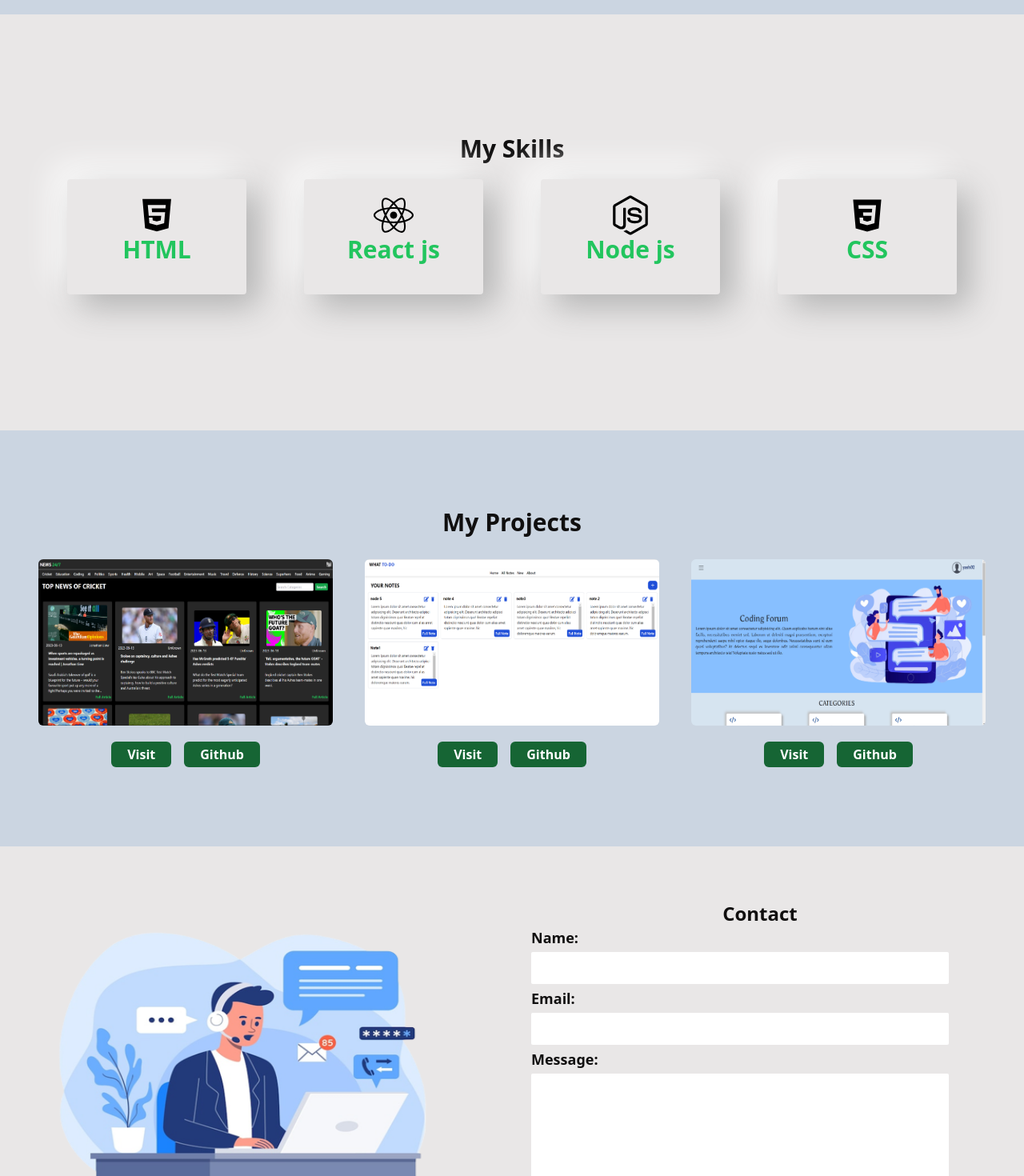
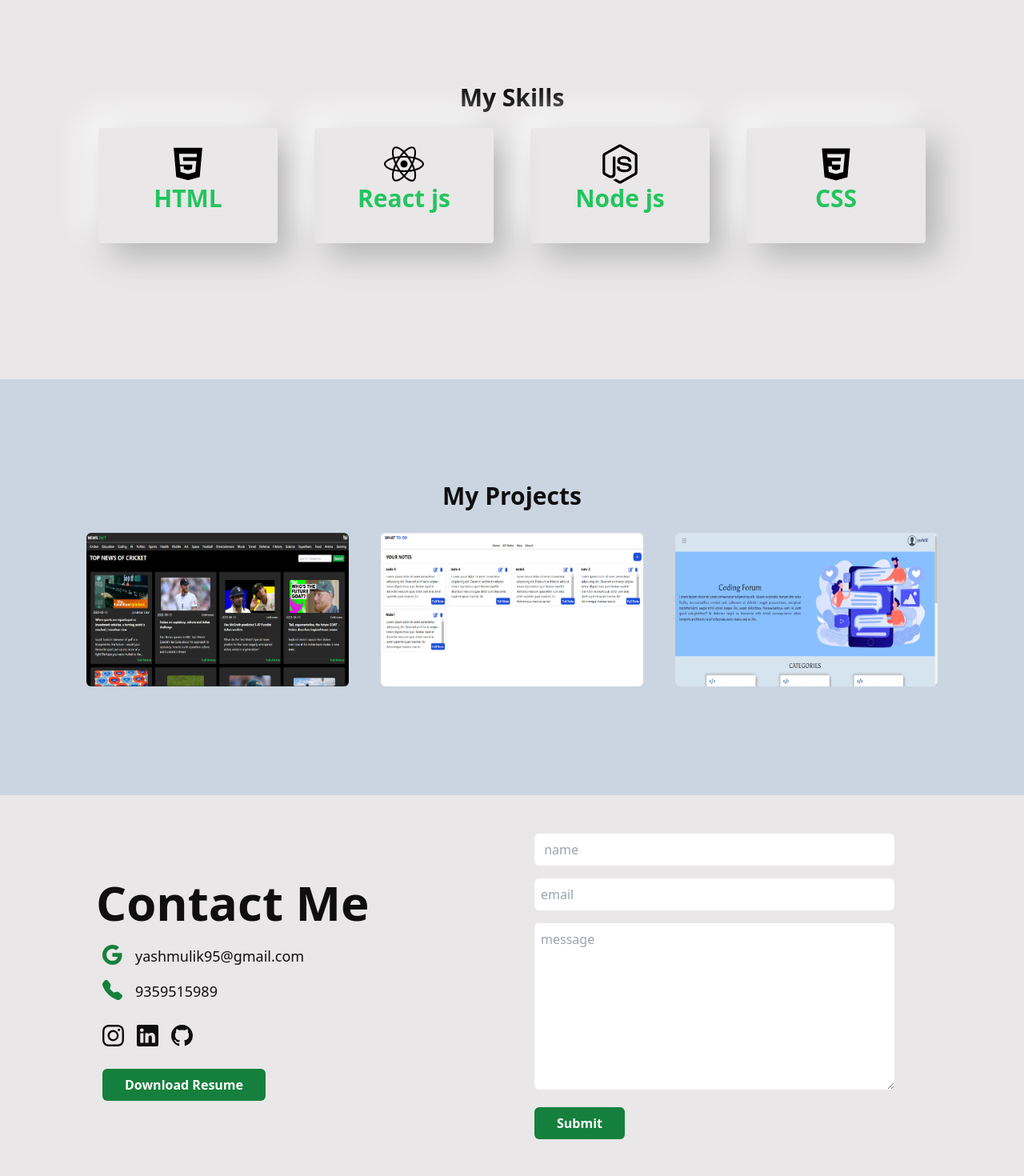
Before and after one commit to YashMulik2005/portfolio, a React (Vite) app: page / in a window 1280 px wide. Shown: the part 1330-2800 px from the top of the page at 80% size. Built offline with nearby package versions, Linux system fonts and the light colour scheme.

Commit message:
project animation done

```diff
--- a/src/components/About.jsx
+++ b/src/components/About.jsx
@@ -21,7 +21,7 @@ function About() {
     }
 
     return (
-        <div className={`flex flex-col-reverse sm:mt-[-10px] sm:flex-row py-7 sm:py-0 ${theme == "dark" ? "bg-[#0E0B0B]" : " bg-slate-300"} `} id='about' onClick={handlenav}>
+        <div className={`flex flex-col-reverse sm:mt-[-10px] sm:flex-row py-7 sm:px-20 sm:py-0 ${theme == "dark" ? "bg-[#0E0B0B]" : " bg-slate-300"} `} id='about' onClick={handlenav}>
             <div className=' sm:w-1/2 sm:h-[70vh] w-full '>
                 <LazyLoadImage src={photo} alt="" className=' w-[70vh] h-[65vh] p-8 sm:p-10' effect='blur' />
             </div>
@@ -42,7 +42,7 @@ function About() {
                     frameworks. Learn technologies quickly, helping to shorten turnaround times.
                     Through my coursework and personal projects, I have gained hands-on experience in developing web applications and software solutions.
                     What sets me apart is my insatiable hunger for learning. I thrive on the opportunity to acquire new knowledge and skills, and I actively seek out the latest technologies and frameworks to stay ahead of the curve.</p>
-                <button className={`${theme == 'dark' ? ' bg-green-500' : ' bg-green-700'} text-white rounded-sm py-1 px-2 font-semibold w-40 my-4`}>More Information</button>
+                <button className={`${theme == 'dark' ? ' bg-green-700' : ' bg-green-800'} text-white rounded-sm py-1 px-2 font-semibold w-40 my-4`}>More Information</button>
             </motion.div>
         </div>
     )
--- a/src/components/Contact.jsx
+++ b/src/components/Contact.jsx
@@ -1,6 +1,8 @@
 import React from 'react'
 import photo from '../assets/contact.png'
 import themehook from './ThemeContext'
+import { BsFillTelephoneFill, BsGoogle, BsInstagram, BsLinkedin, BsGithub } from 'react-icons/bs'
+import pdf from '../assets/Resume.pdf'
 
 function Contact() {
     const { setheight } = themehook()
@@ -9,21 +11,33 @@ function Contact() {
         setheight(false)
     }
     return (
-        <div className=' flex flex-col sm:flex-row m-5' id='contact' onClick={handlenav}>
-            <div className=' sm:w-1/2 w-full p-5'>
-                <img src={photo} alt="" className=' w-[90%] h-[90%] bg-contain' />
+        <div className=' flex flex-col sm:flex-row m-5 sm:px-20' id='contact' onClick={handlenav}>
+            <div className=' sm:w-1/2 w-full p-5 flex flex-col justify-center items-start'>
+                <h1 className=' text-center text-[40px] sm:text-[60px] font-bold'>Contact Me</h1>
+                <section>
+                    <section className=' flex'>
+                        <BsGoogle size={25} className=' m-2 text-green-700' />
+                        <h1 className=' m-2 text-lg' >yashmulik95@gmail.com</h1>
+                    </section>
+                    <section className=' flex'>
+                        <BsFillTelephoneFill size={25} className=' m-2 text-green-700' />
+                        <h1 className=' m-2 text-lg'>9359515989</h1>
+                    </section>
+                </section>
+                <section className=' flex my-3'>
+                    <a href="" target='blank'><BsInstagram size={27} className=' m-2' /></a>
+                    <a href="" target='blank'><BsLinkedin size={27} className=' m-2' /></a>
+                    <a href="" target='blank'><BsGithub size={27} className=' m-2' /></a>
+                </section>
+                <a href={pdf}><button className=' bg-green-700 text-white py-2 px-7 rounded-md m-2 font-semibold'>Download Resume</button></a>
             </div>
             <div className=' sm:w-1/2 w-full p-5 flex justify-center items-center'>
                 <div className=' w-full '>
                     <form>
-                        <h1 className=' text-center text-2xl font-bold'>Contact</h1>
-                        <label className=' text-lg font-semibold m-1'>Name:</label><br />
-                        <input type='text' className=' w-full sm:w-[90%] rounded-sm p-2 m-1' /><br />
-                        <label className=' text-lg font-semibold m-1'>Email:</label><br />
-                        <input type='email' className=' w-full sm:w-[90%] rounded-sm p-2 m-1' /><br />
-                        <label className=' text-lg font-semibold m-1'>Message:</label><br />
-                        <textarea rows={8} className=' w-full sm:w-[90%] rounded-sm p-2 m-1'></textarea><br />
-                        <button className=' bg-green-800 text-white rounded-sm py-1 px-3'>Submit</button>
+                        <input type='text' className=' w-full sm:w-[90%] rounded-md p-2 m-2 focus:bg-white text-black' placeholder=' name' /><br />
+                        <input type='email' className=' w-full sm:w-[90%] rounded-md p-2 m-2 focus:bg-white text-black' placeholder='email' /><br />
+                        <textarea rows={8} className=' w-full sm:w-[90%] rounded-md p-2 m-2 focus:bg-white text-black' placeholder='message'></textarea><br />
+                        <button className=' bg-green-700 text-white rounded-md py-2 px-7 m-2 font-semibold'>Submit</button>
                     </form>
                 </div>
             </div>
--- a/src/components/Projects.jsx
+++ b/src/components/Projects.jsx
@@ -3,6 +3,8 @@ import forum from '../assets/forum.png'
 import news from '../assets/news.png'
 import notes from '../assets/notes.png'
 import themehook from './ThemeContext'
+import { BiLink } from 'react-icons/bi'
+import { BsGithub } from 'react-icons/bs'
 
 function Projects() {
     const { theme, setheight } = themehook()
@@ -11,29 +13,60 @@ function Projects() {
         setheight(false)
     }
     return (
-        <div className={`${theme == "dark" ? "bg-[#0E0B0B]" : "bg-slate-300"}  p-5 sm:h-[65vh] flex flex-col justify-center items-center `} id="project" onClick={handlenav}>
+        <div className={`${theme == "dark" ? "bg-[#0E0B0B]" : "bg-slate-300"}  p-5 sm:h-[65vh] flex flex-col justify-center items-center sm:px-20 `} id="project" onClick={handlenav}>
             <h1 className=' text-center text-3xl font-bold mt-5'>My Projects</h1>
+
             <div className=' flex flex-col sm:flex-row p-2'>
-                <div className=' sm:w-1/3 w-full  m-2 p-3'>
-                    <img src={news} alt="" className=' w-full sm:h-[82%] h-40 rounded-md' />
-                    <section className=' flex justify-center p-3'>
-                        <button className=' bg-green-800 text-white py-1 px-5 m-2 rounded-md font-bold'><a href="https://news020202.netlify.app/">Visit</a></button>
-                        <button className=' bg-green-800 text-white py-1 px-5 m-2 rounded-md font-bold'><a href=" https://github.com/YashMulik2005/News_app.git">Github</a></button>
-                    </section>
+                <div className=' group sm:w-1/3 w-full m-2 p-3'>
+                    <div className='group h-48 relative hover:scale-110 '>
+                        <img src={news} alt="" className=' bg-grad w-full h-[100%] opacity-100 rounded-md group-hover:opacity-35' />
+
+                        <div className=' flex absolute bottom-0 left-0 opacity-80 w-full h-0 group-hover:h-full bg-gradient-to-b from-green-400 to-green-950  justify-center items-center transition-all ease-linear duration-300 rounded ' >
+                            <section className=' group-hover:flex justify-center p-3 hidden'>
+                                <section className=' bg-white rounded-full mx-2'>
+                                    <button className=' text-black m-2 '><a href="https://news020202.netlify.app/" target='black'><BiLink size={30} /></a></button>
+                                </section>
+                                <section className=' bg-white rounded-full mx-2'>
+                                    <button className=' text-black m-2 '><a href=" https://github.com/YashMulik2005/News_app.git" target='black'><BsGithub size={30} /></a></button>
+                                </section>
+                            </section>
+                        </div>
+                    </div>
+
                 </div>
-                <div className={` sm:w-1/3 w-full m-2 p-3  `} >
-                    <img src={notes} alt="" className=' w-full sm:h-[82%] h-40 rounded-md' />
-                    <section className=' flex justify-center p-3'>
-                        <button className=' bg-green-800 text-white py-1 px-5 m-2 rounded-md font-bold'><a href='https://notes-app-ym.netlify.app/'>Visit</a></button>
-                        <button className=' bg-green-800 text-white py-1 px-5 m-2 rounded-md font-bold'><a href='https://github.com/YashMulik2005/Notes_App.git'>Github</a></button>
-                    </section>
+
+                <div className={`sm:w-1/3 w-full m-2 p-3  `} >
+                    <div className='group h-48 relative hover:scale-110 '>
+                        <img src={notes} alt="" className=' bg-grad w-full h-[100%] opacity-100 rounded-md group-hover:opacity-35' />
+
+                        <div className='flex absolute bottom-0 left-0 opacity-80 w-full h-0 group-hover:h-full bg-gradient-to-b from-green-400 to-green-950  justify-center items-center transition-all ease-linear duration-300 rounded '>
+                            <section className=' group-hover:flex justify-center p-3 hidden'>
+                                <section className=' bg-white rounded-full mx-2'>
+                                    <button className=' text-black m-2 '><a href='https://notes-app-ym.netlify.app/' target='black'><BiLink size={30} /> </a></button>
+                                </section>
+                                <section className='bg-white rounded-full mx-2'>
+                                    <button className=' text-black  m-2 '><a href='https://github.com/YashMulik2005/Notes_App.git' target='black'><BsGithub size={30} /></a></button>
+                                </section>
+                            </section>
+                        </div>
+                    </div>
                 </div>
+
                 <div className=' sm:w-1/3 w-full m-2 p-3'>
-                    <img src={forum} alt="" className=' w-full sm:h-[82%] h-40 rounded-md' />
-                    <section className=' flex justify-center p-3'>
-                        <button className=' bg-green-800 text-white py-1 px-5 m-2 rounded-md font-bold'><a href='http://codingsolutions.great-site.net'>Visit</a></button>
-                        <button className=' bg-green-800 text-white py-1 px-5 m-2 rounded-md font-bold'><a href='https://github.com/YashMulik2005/Forum_YM.git'>Github</a></button>
-                    </section>
+                    <div className='group h-48 relative hover:scale-110 '>
+                        <img src={forum} alt="" className='bg-grad w-full h-[100%] opacity-100 rounded-md group-hover:opacity-35' />
+
+                        <div className='flex absolute bottom-0 left-0 opacity-80 w-full h-0 group-hover:h-full bg-gradient-to-b from-green-400 to-green-950  justify-center items-center transition-all ease-linear duration-300 rounded '>
+                            <section className='group-hover:flex justify-center p-3 hidden'>
+                                <section className='bg-white rounded-full mx-2'>
+                                    <button className='text-black  m-2 '><a href='http://codingsolutions.great-site.net' target='black'><BiLink size={30} /> </a></button>
+                                </section>
+                                <section className='bg-white rounded-full mx-2'>
+                                    <button className='text-black  m-2 '><a href='https://github.com/YashMulik2005/Forum_YM.git' target='black'><BsGithub size={30} /></a></button>
+                                </section>
+                            </section>
+                        </div>
+                    </div>
                 </div>
             </div>
         </div>
--- a/src/components/Skills.jsx
+++ b/src/components/Skills.jsx
@@ -27,11 +27,11 @@ function Skills() {
     }
 
     return (
-        <div div className=' flex flex-col justify-center items-center p-7 sm:h-[65vh]' id='skills' onClick={handlenav} >
+        <div div className=' flex flex-col justify-center items-center p-7 sm:h-[65vh] sm:px-20' id='skills' onClick={handlenav} >
             <h1 className=' text-center text-3xl font-bold'>My Skills</h1>
             <div className=' flex p-5 flex-col sm:flex-row w-[100%]'>
                 <div className='sm:w-1/4 w-full flex justify-center '>
-                    <div className={` group rounded  flex flex-col w-full sm:w-56 h-36 hover:sm:h-60 hover:h-48 hover:bg-green-500 my-5 sm:my-0
+                    <div className={` group rounded  flex flex-col w-full sm:w-56 h-36 hover:h-auto hover:bg-green-700 my-5 sm:my-0
                      p-5  overflow-hidden items-center ${theme == "dark" ? " shadow-2xl" : "shadow-[15px_15px_41px_#b1b1b1,-15px_-15px_41px_#ffffff]"} m-2 transition-all ease-linear duration-300`}>
                         <motion.section ref={div1}
                             variants={fade}
@@ -50,7 +50,7 @@ function Skills() {
                     </div>
                 </div>
                 <div className=' sm:w-1/4 w-full flex justify-center'>
-                    <div className={` rounded group flex flex-col w-full sm:w-56 h-36 hover:sm:h-60 hover:h-48 hover:bg-green-500 p-5 overflow-hidden items-center ${theme == "dark" ? " shadow-2xl" : "shadow-[15px_15px_41px_#b1b1b1,-15px_-15px_41px_#ffffff]"} my-5 sm:my-0 m-2 transition-all ease-linear duration-300`}>
+                    <div className={` rounded group flex flex-col w-full sm:w-56 h-36 hover:h-auto hover:bg-green-700 p-5 overflow-hidden items-center ${theme == "dark" ? " shadow-2xl" : "shadow-[15px_15px_41px_#b1b1b1,-15px_-15px_41px_#ffffff]"} my-5 sm:my-0 m-2 transition-all ease-linear duration-300`}>
                         <motion.section ref={div2}
                             variants={fade}
                             initial="hidden"
@@ -66,7 +66,7 @@ function Skills() {
                     </div>
                 </div>
                 <div className=' sm:w-1/4 w-full flex justify-center'>
-                    <div className={`rounded group flex flex-col w-full sm:w-56  h-36 hover:sm:h-60 hover:h-48 hover:bg-green-500 p-5 overflow-hidden items-center ${theme == "dark" ? " shadow-2xl" : "shadow-[15px_15px_41px_#b1b1b1,-15px_-15px_41px_#ffffff]"} my-5 sm:my-0 m-2 transition-all ease-linear duration-300`}>
+                    <div className={`rounded group flex flex-col w-full sm:w-56 h-36 hover:h-auto hover:bg-green-700 p-5 overflow-hidden items-center ${theme == "dark" ? " shadow-2xl" : "shadow-[15px_15px_41px_#b1b1b1,-15px_-15px_41px_#ffffff]"} my-5 sm:my-0 m-2 transition-all ease-linear duration-300`}>
                         <motion.section ref={div3}
                             variants={fade}
                             initial="hidden"
@@ -82,7 +82,7 @@ function Skills() {
                     </div>
                 </div>
                 <div className=' sm:w-1/4 w-full flex justify-center'>
-                    <div className={`flex group rounded flex-col w-full sm:w-56 h-36 hover:sm:h-60 hover:h-48 hover:bg-green-500 p-5 overflow-hidden items-center ${theme == "dark" ? " shadow-2xl" : "shadow-[15px_15px_41px_#b1b1b1,-15px_-15px_41px_#ffffff]"} my-5 sm:my-0 m-2 transition-all ease-linear duration-300`}>
+                    <div className={`flex group rounded flex-col w-full sm:w-56 h-36 hover:h-auto hover:bg-green-700 p-5 overflow-hidden items-center ${theme == "dark" ? " shadow-2xl" : "shadow-[15px_15px_41px_#b1b1b1,-15px_-15px_41px_#ffffff]"} my-5 sm:my-0 m-2 transition-all ease-linear duration-300`}>
                         <motion.section ref={div4}
                             variants={fade}
                             initial="hidden"
```
Also changed, not shown: src/components/Home.jsx (+7 -7 lines), src/assets/profile.png (added), 1 other file (tests, documents, lock files or other folders).
